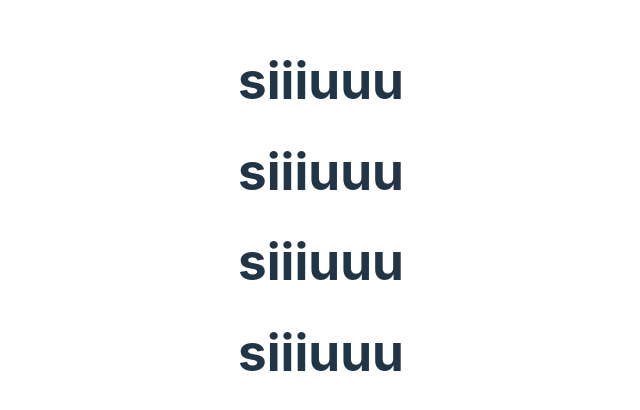
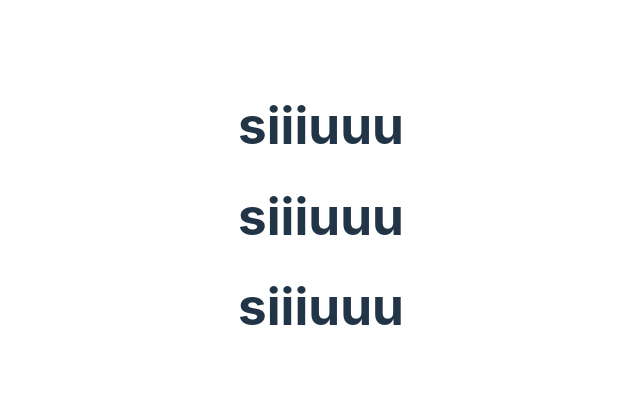
Before and after one commit to zeque98/testing-pipeline, a Preact app: page / in a window 1280 px wide. Shown: the part 184-594 px from the top of the page, without its empty margins (319-959 px from the left). Built offline with nearby package versions, Linux system fonts and the light colour scheme.

Commit message:
Add multiple siiiuuu headings in app.tsx

```diff
--- a/src/app.tsx
+++ b/src/app.tsx
@@ -6,7 +6,6 @@ export function App() {
       <h1>siiiuuu</h1>
       <h1>siiiuuu</h1>
       <h1>siiiuuu</h1>
-      <h1>siiiuuu</h1>
     </>
   );
 }
```
